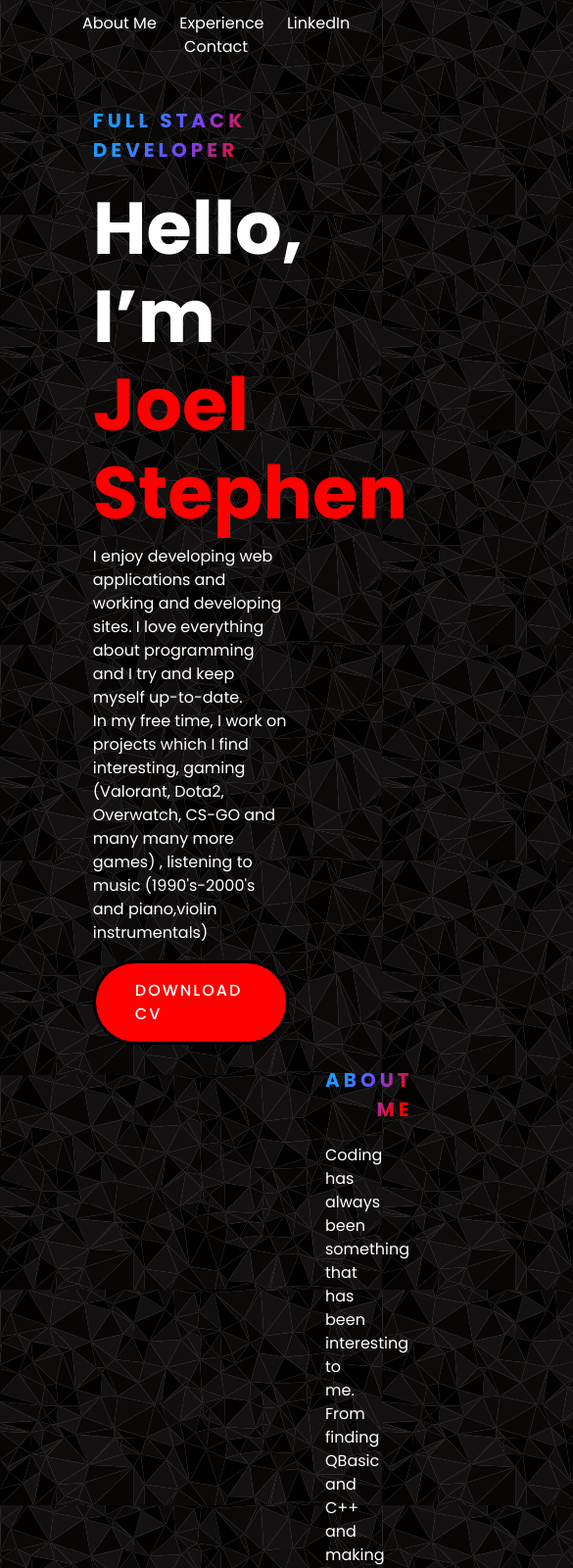
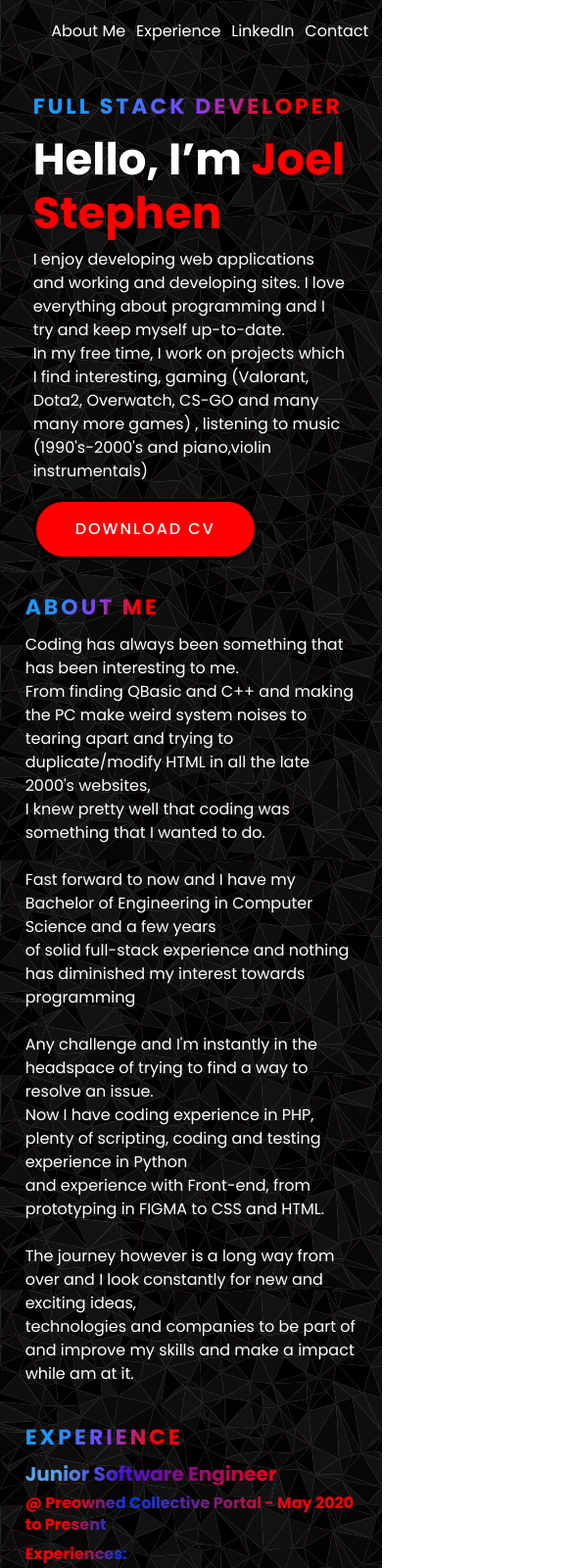
Before and after one commit to joelstephen97/projectwebsite, a plain HTML site: page index.html in a window 390 px wide. Shown: the top 1600 px of the page at 98% size, 585 px wide, since content can reach past the window. Drawn offline with nearby package versions, Linux system fonts and the light colour scheme.

Commit message:
Major CSS changes to allow mobile accessibilities

```diff
--- a/CSS/style.css
+++ b/CSS/style.css
@@ -17,7 +17,7 @@ a:hover {
 
 .hero{
     width: 100%;
-    padding: 5% 20% 5% 20%;
+    padding: 5% 17% 5% 17%;
 
 }
 
@@ -29,7 +29,8 @@ a:hover {
 
 nav{
     justify-content: space-between;
-    padding: 3% 5% 3% 5%;
+    padding: 3% 0% 3% 0%;
+    text-align: center;
 }
 
 nav ul li{
@@ -62,12 +63,12 @@ nav ul li a:hover:after{
 /* Nav Section */
 
 #about-me{
-    padding: 0 20em 0 20em;
-    text-align: right;
+    padding: 1% 15% 1% 15%;
+    text-align: left;
 }
 
 #experience{
-    padding: 0 20em 0 20em;
+    padding: 1% 15% 1% 15%;
     text-align: left;
 }
 
@@ -96,7 +97,7 @@ nav ul li a:hover:after{
 }
 .content .title{
     color: #ffffff;
-    font-size: 20px;
+    font-size: 32px;
     text-transform: uppercase;
     font-weight: 900;
     letter-spacing: 4px;
@@ -114,18 +115,22 @@ nav ul li a:hover:after{
     text-transform: inherit;
 }
 .content h3{
-    color: #ffffff;
-    font-size: 20px;
+    background: linear-gradient(120deg, #53a5e9 10.69%, #4712d8 30.19%,#FF0000 79.69%);
+    -webkit-background-clip: text;
+    -webkit-text-fill-color: transparent;
+    font-size: 22px;
     font-weight: 900;
-    line-height: 15px;
+    line-height: 28px;
     text-transform: inherit;
 }
 
 .content h4{
-    color: #ffffff;
-    font-size: 16px;
+    background: linear-gradient(120deg, #fa0000 15.69%, #0039f5 30.19%,#FF0000 79.69%);
+    -webkit-background-clip: text;
+    -webkit-text-fill-color: transparent;
+    font-size: 22px;
     font-weight: 900;
-    line-height: 15px;
+    line-height: 28px;
     text-transform: inherit;
 }
 
@@ -139,15 +144,160 @@ nav ul li a:hover:after{
     color: #FF0000;
 }
 .content p{
-
     color: #ffffff;
-
+    text-align: justify;
 }
 
 footer{
     text-align: center;
 }
 
-#logo-container{
-    background-color: rgb(231, 217, 217);
+
+
+/* On screens that are 600px or less */
+@media screen and (max-width: 1050px) {
+    body{
+        font-family: 'Poppins', sans-serif;
+        background-image: url('/poly.svg');
+        background-size: 100%;
+        margin: 5% 3.5% 2%;
+    }
+
+    .hero{
+        width: 100%;
+        padding: 2em 0.5em 2em 0.5em;
+    }
+
+    /* Nav Section */
+    #nav-bar{
+        padding: 0 0 0 0;
+        text-align: left;
+    }
+
+    nav{
+        justify-content: space-between;
+        padding: 0% 0% 0% 0%;
+    }
+
+    nav ul li{
+        list-style: none;
+        display: block;
+        display: inline-block;
+        padding: 0 0 0 2%;
+    }
+    nav ul li a{
+        color: #ffffff;
+        position: relative;
+        padding: 0 0 0 0;
+    }
+    nav ul li a:hover{
+        color: #FF0000;
+    }
+    nav ul li a:after{
+        content: "";
+        position: absolute;
+        left: 0;
+        width: 0;
+        height: 3px;
+        background: #FF0000;
+        transition: 0.7s;
+        bottom: 0;
+    }
+    nav ul li a:hover:after{
+        width: 100%;
+    }
+
+    /* Nav Section */
+
+    #about-me{
+        padding: 0 0 0 0;
+        text-align: left;
+        margin-bottom: 20px;
+    }
+
+    #experience{
+        padding: 0 0 0 0;
+        text-align: left;
+        margin-bottom: 20px;
+    }
+
+    .buttons{
+        color: #ffffff;
+        font-size: 16px;
+        text-transform: uppercase;
+        letter-spacing: 2px;
+        padding: 16px 40px;
+        border-radius: 500px;
+        display: inline-block;
+        font-weight: 500;
+        transition: all .4s ease-in-out;
+        background-size: 152% 100%;
+        background: #FF0000;
+        border: 3px solid #000000;
+    }
+    .buttons:hover{
+        background: transparent;
+        border-color: #FF0000;
+        color: #FF0000;
+    }
+    .content{
+
+    }
+    .content .title{
+        color: #ffffff;
+        font-size: 22px;
+        text-transform: uppercase;
+        font-weight: 900;
+        letter-spacing: 3px;
+        display: inline-block;
+        margin-bottom: 10px;
+        background: linear-gradient(120deg, #1c99fe 20.69%, #7644ff 50.19%,#FF0000 79.69%);
+        -webkit-background-clip: text;
+        -webkit-text-fill-color: transparent;
+    }
+    .content h1{
+        color: #ffffff;
+        font-size: 45px;
+        font-weight: 900;
+        line-height: 55px;
+        text-transform: inherit;
+    }
+    .content h3{
+        background: linear-gradient(120deg, #53a5e9 10.69%, #4712d8 30.19%,#FF0000 79.69%);
+        -webkit-background-clip: text;
+        -webkit-text-fill-color: transparent;
+        font-size: 20px;
+        font-weight: 900;
+        line-height: 22px;
+        text-transform: inherit;
+    }
+
+    .content h4{
+        background: linear-gradient(120deg, #fa0000 15.69%, #0039f5 30.19%,#FF0000 79.69%);
+        -webkit-background-clip: text;
+        -webkit-text-fill-color: transparent;
+        font-size: 16px;
+        font-weight: 900;
+        line-height: 22px;
+        text-transform: inherit;
+    }
+
+    .content ul li{
+        color: #ffffff;
+        list-style-type: square;
+    }
+
+
+    #name-highlight{
+        color: #FF0000;
+    }
+    .content p{
+        color: #ffffff;
+        text-align: left;
+    }
+
+    footer{
+        text-align: center;
+    }
+
 }
```
